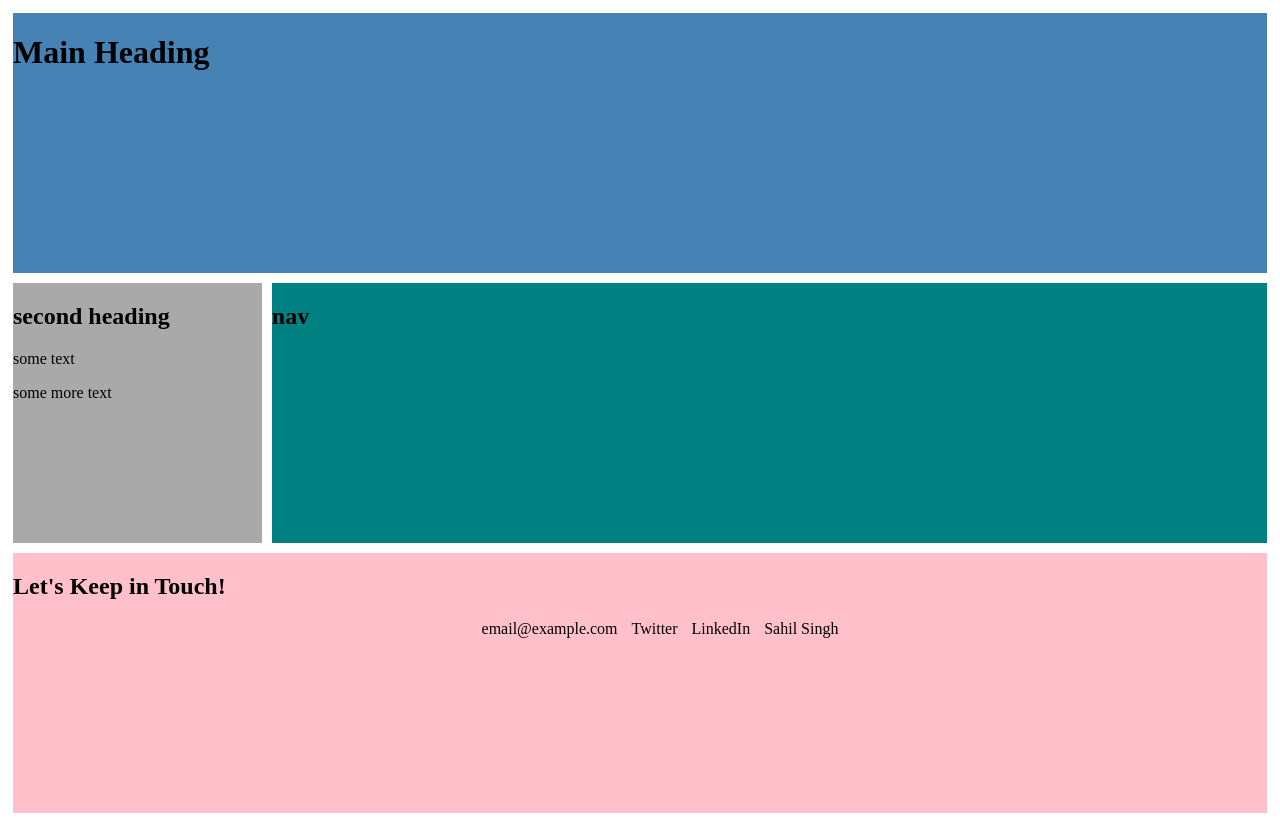
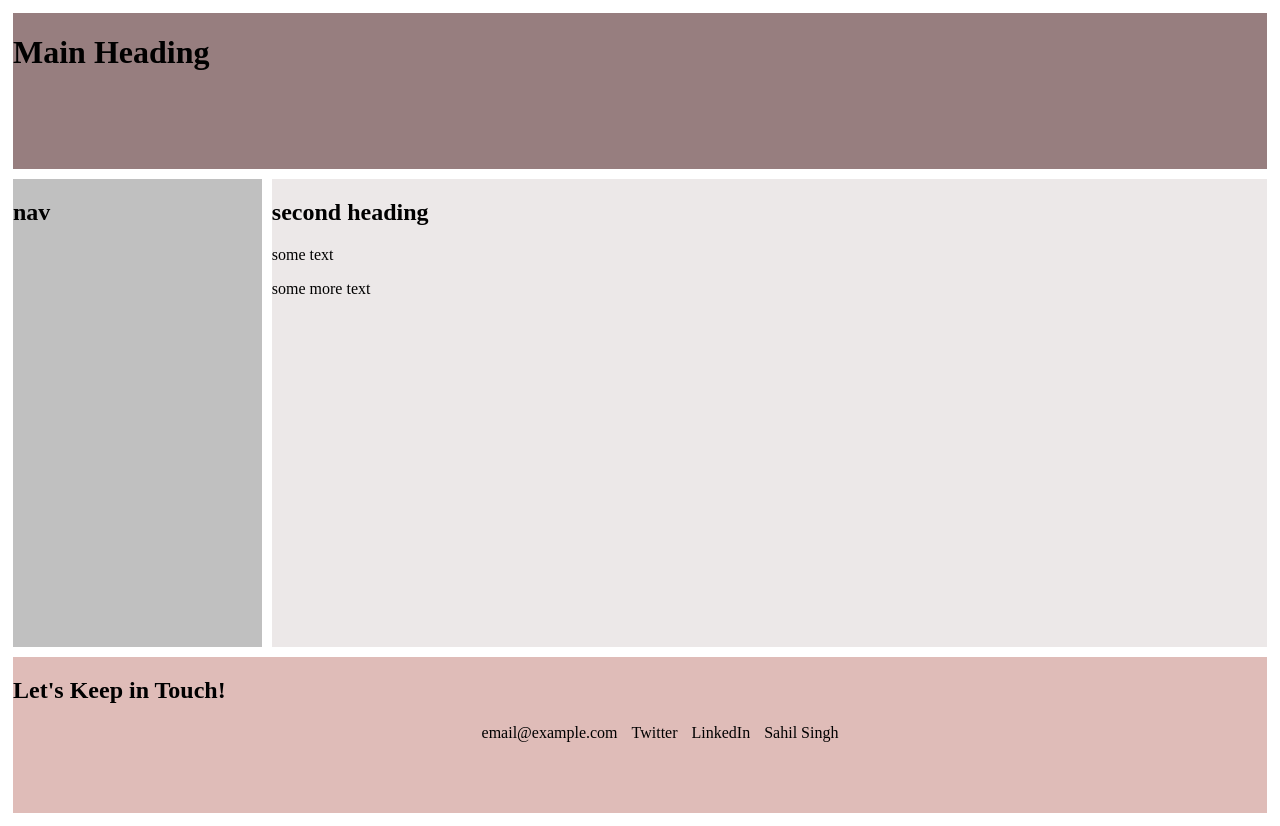
Before and after one commit to MeltedIceKing/Assignment1, a plain HTML site: page index.html in a window 1280 px wide. Drawn offline with Linux system fonts and the light colour scheme.

Commit message:
added some colors

```diff
--- a/index.html
+++ b/index.html
@@ -12,6 +12,9 @@
             </header>
 
             <div class="small-grid">
+                <nav>
+                    <h2>nav</h2>
+                </nav>
                 <main>
                     <section>
                         <h2>second heading</h2>
@@ -19,9 +22,6 @@
                         <p>some more text</p>
                     </section>
                 </main>
-                <nav>
-                    <h2>nav</h2>
-                </nav>
             </div>
 
             <footer>
--- a/stylesheets/stylesheet.css
+++ b/stylesheets/stylesheet.css
@@ -1,17 +1,14 @@
 header{
-    background-color: steelblue;
+    background-color: rgb(151, 126, 127);
 }
 main{
-    background-color: darkgray;
+    background-color: rgb(236, 232, 232);
 }
 nav{
-    background-color: teal;
-}
-aside{
-    background-color: forestgreen;
+    background-color: rgb(192, 192, 192);
 }
 footer{
-    background-color: pink;
+    background-color: rgb(223, 188, 184);
 }
 .small-grid{
     display: grid;
@@ -22,7 +19,7 @@ footer{
 .big-grid{
     display: grid;
     grid-template-columns: 1fr;
-    grid-template-rows: 1fr 1fr 1fr;
+    grid-template-rows: 1fr 3fr 1fr;
     gap: 10px;
     height: 100vh;
     padding: 5px;
```
